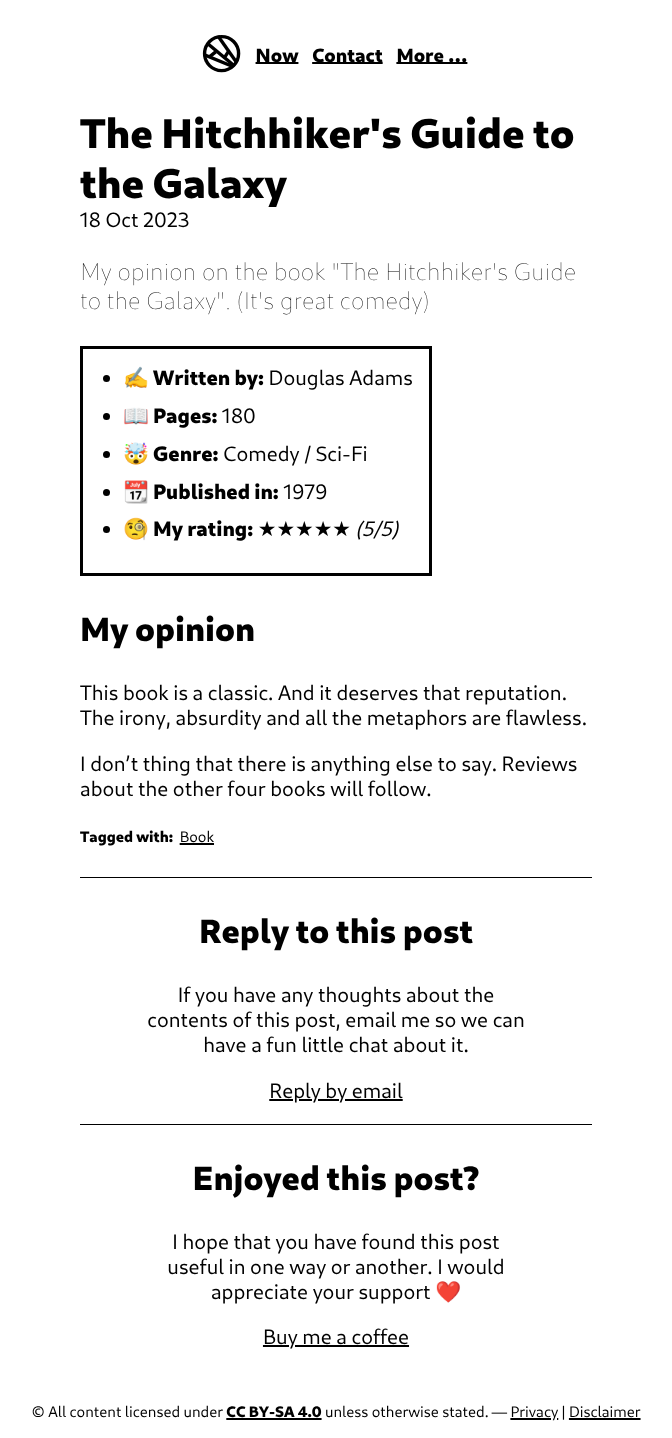
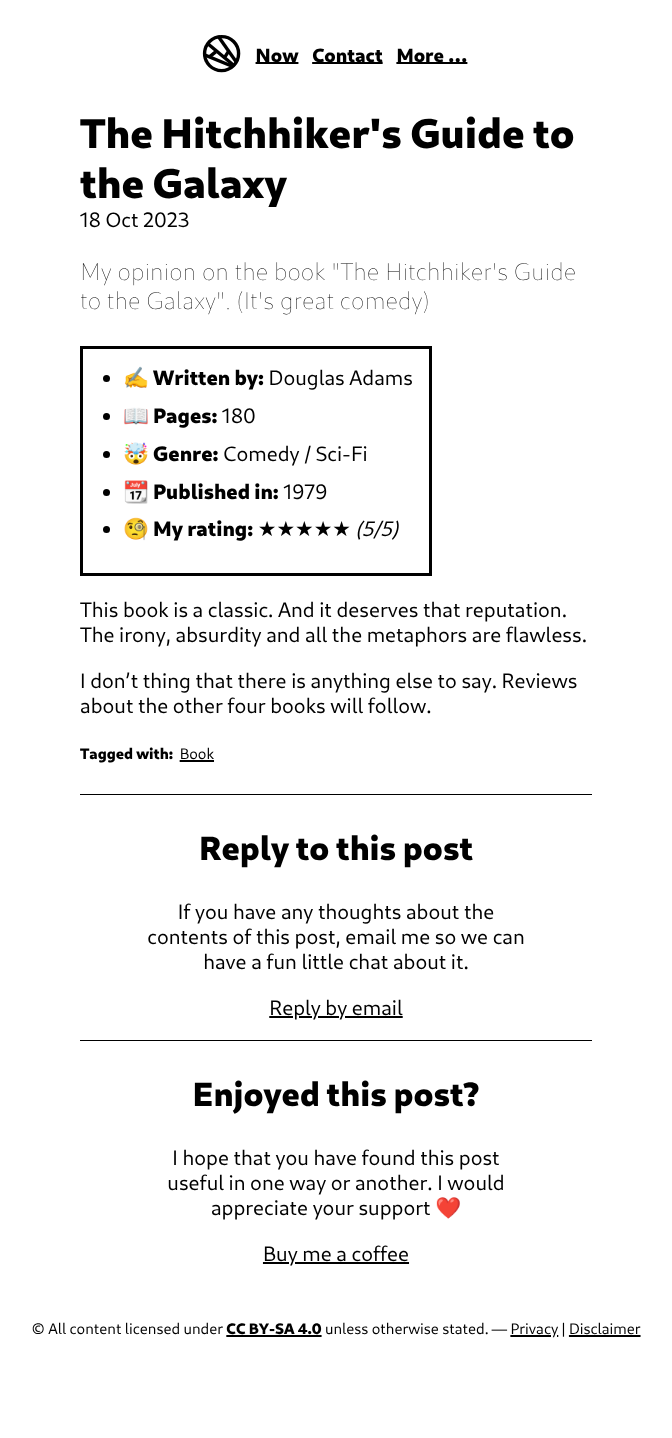
Before and after one commit to konstantintutsch/website, a Jekyll site: the page built from _posts/2023-10-18-the-hitchhikers-guide-to-the-galaxy.md, in a window 1280 px wide. Shown: the whole page, without its empty margins (304-976 px from the left). Built offline with Jekyll 4.4.1, drawn with Linux system fonts in a browser that asks for light colours; after the commit the page ends 1355 px from its top, so only the background shows below that.

Commit message:
Remove opinion heading from book include

```diff
--- a/_includes/book.html
+++ b/_includes/book.html
@@ -11,5 +11,3 @@
         <li><b>🧐 My rating:</b> {% for star in (1..include.stars)%}★{% endfor %}{% for star in (include.stars..4)%}☆{% endfor %} <i>({{ include.stars }}/5)</i></li>
     </ul>
 </div>
-
-{% include heading.html level=3 text="My opinion" %}
```
